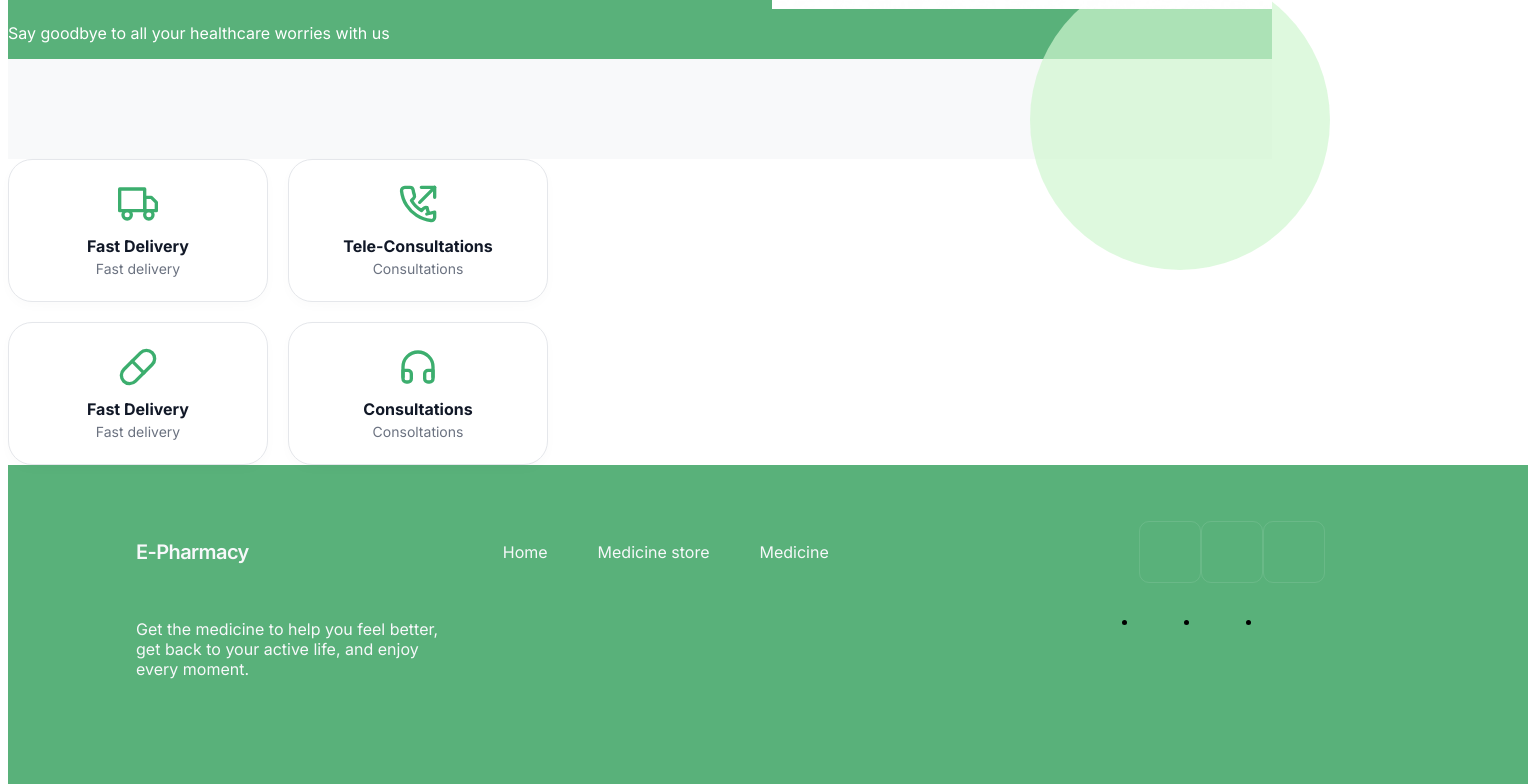
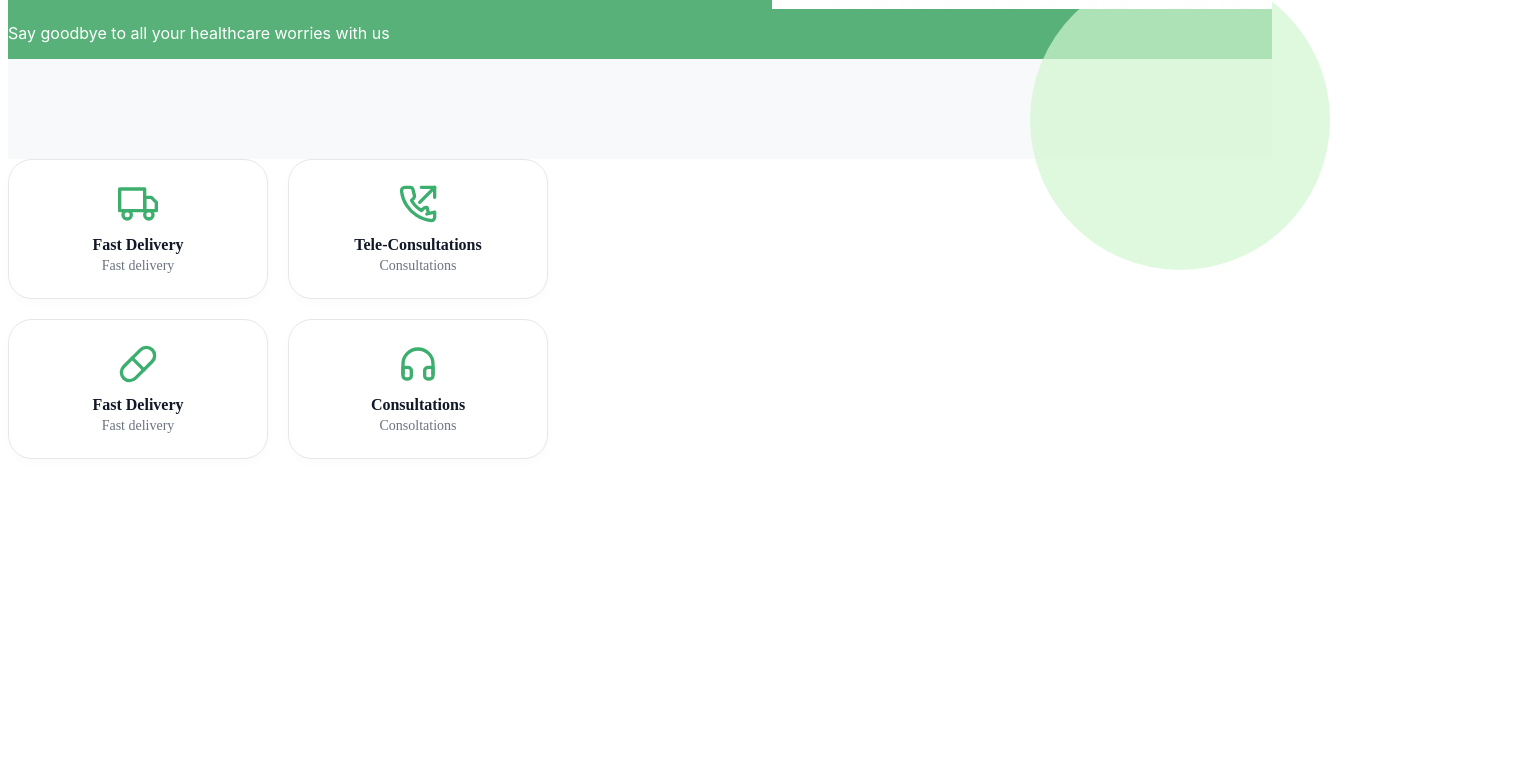
Before and after one commit to Iryna-M-html/magazyn-frontend, a Next.js app: page / in a window 1280 px wide. Shown: the part 580-1364 px from the top of the page, 1528 px wide, since content can reach past the window. After the commit the page ends 1047 px from the top, so only its background shows below. Built offline with nearby package versions, Linux system fonts and the light colour scheme.

Commit message:
add globals style

```diff
--- a/app/globals.css
+++ b/app/globals.css
@@ -1,121 +1,72 @@
 @import "tailwindcss";
 
 :root {
-  --color-primary: #59b17a;
-  --color-primary-hover: #3f945f;
-  --color-dark: #1d2433;
-  --color-text: #5b6577;
-  --color-bg: #f7f8fa;
+  /* Акцентные цвета интерфейса */
+  --color-primary: #4e9f59;
+  --color-primary-hover: #3d8346;
+  --color-bg-app: #f4f5f7;
+  --color-card-bg: #ffffff;
+  --color-text-main: #1f2937;
+  --color-text-muted: #6b7280;
+  --color-border: #e5e7eb;
+
+  /* Категории и плашки (Сроки годности) */
+  --status-expired-bg: #fde8e8;
+  --status-expired-text: #e02424;
+
+  --status-warning-bg: #fef3c7;
+  --status-warning-text: #d97706;
+
+  --status-ok-bg: #e1f5fe;
+  --status-ok-text: #0288d1;
+
+  --app-max-width: 430px;
 }
 
-body {
-  background: var(--white);
-  color: var(--main);
-  font-family: var(--font-family);
+*,
+*::before,
+*::after {
+  box-sizing: border-box;
+  -webkit-tap-highlight-color: transparent;
+  user-select: none;
 }
 
-.container {
-  min-width: 320px;
-  max-width: 410px;
-  margin: 0 auto;
-  padding: 0 20px;
+input,
+textarea {
+  user-select: text;
 }
 
-@media screen and (min-width: 1440px) {
-  .container {
-    max-width: 1440px;
-    padding: 0 64px;
-  }
+html,
+body {
+  padding: 0;
+  margin: 0;
+  width: 100%;
+  height: 100%;
+  background-color: #121212;
+  font-family:
+    -apple-system, BlinkMacSystemFont, "SF Pro Display", "Segoe UI", Roboto,
+    Helvetica, Arial, sans-serif;
+  color: var(--color-text-main);
+  overflow: hidden;
 }
 
-button {
-  cursor: pointer;
+#app-container {
+  max-width: var(--app-max-width);
+  width: 100%;
+  height: 100dvh;
+  margin: 0 auto;
+  background-color: var(--color-bg-app);
+  display: flex;
+  flex-direction: column;
+  position: relative;
+  overflow-y: auto;
+  box-shadow: 0 0 20px rgba(0, 0, 0, 0.4);
 }
 
-section {
-  scroll-margin-top: 105px;
+#app-container::-webkit-scrollbar {
+  width: 4px;
 }
-
-html {
-  scroll-behavior: smooth;
+#app-container::-webkit-scrollbar-thumb {
+  background: #cbd5e1;
+  border-radius: 4px;
 }
-
-main {
-  margin-top: 75px;
-}
-li {
-  list-style: none;
-}
-@layer utilities {
-  @keyframes truck-bounce {
-    0% {
-      transform: translateY(0);
-    }
-
-    50% {
-      transform: translateY(3px);
-    }
-
-    100% {
-      transform: translateY(0);
-    }
-  }
-
-  .animate-truck-bounce {
-    animation: truck-bounce 1s linear infinite;
-  }
-
-  @keyframes road-move {
-    0% {
-      transform: translateX(0);
-    }
-
-    100% {
-      transform: translateX(-350px);
-    }
-  }
-
-  .animate-road-move {
-    animation: road-move 1.4s linear infinite;
-  }
-}
-
-@keyframes floatPulse {
-  0% {
-    transform: scale(1);
-  }
-
-  50% {
-    transform: scale(1.06);
-  }
-
-  100% {
-    transform: scale(1);
-  }
-}
-
-@keyframes beat {
-  0% {
-    transform: scale(1);
-  }
-
-  25% {
-    transform: scale(1.12);
-  }
-
-  50% {
-    transform: scale(0.98);
-  }
-
-  100% {
-    transform: scale(1);
-  }
-}
-
-.floatPulse {
-  animation: floatPulse 2.2s ease-in-out infinite;
-}
-
-.beat {
-  animation: beat 0.42s ease-in-out 1;
-}
--- a/app/layout.tsx
+++ b/app/layout.tsx
@@ -1,16 +1,16 @@
-import type { Metadata } from "next";
-import { Inter } from "next/font/google";
-
-import ScrollToTopBtn from "@/components/ScrollToTop/ScrollToTop";
-import Footer from "@/components/Footer/Footer";
-// Предположим, у вас есть компонент Header, импортируем его:
-// import Header from "@/components/Header/Header";
-
-const inter = Inter({ subsets: ["latin"] });
+import type { Metadata, Viewport } from "next";
+import css from "./globals.css";
 
 export const metadata: Metadata = {
-  title: "E-Pharmacy",
-  description: "Your medications, delivered.",
+  title: "Statistic for a shop",
+  description: "Statistic for a shop",
+};
+
+export const viewport: Viewport = {
+  width: "device-width",
+  initialScale: 1,
+  maximumScale: 1,
+  userScalable: false,
 };
 
 export default function RootLayout({
@@ -19,14 +19,9 @@ export default function RootLayout({
   children: React.ReactNode;
 }>) {
   return (
-    <html lang="en">
-      <body className={inter.className}>
-        <header></header>
-
-        <main>{children}</main>
-
-        <Footer />
-        <ScrollToTopBtn />
+    <html lang="ru">
+      <body>
+        <main id="app-container">{children}</main>
       </body>
     </html>
   );
```
Also changed, not shown: app/(private routes)/sprzedawca/Sprzedawca.client.tsx (added, +12 -0 lines), app/(private routes)/sprzedawca/page.tsx (added, +13 -0 lines), app/(private routes)/sprzedawca/Sprzedawca.module.css (added), 1 other file (tests, documents, lock files or other folders).
